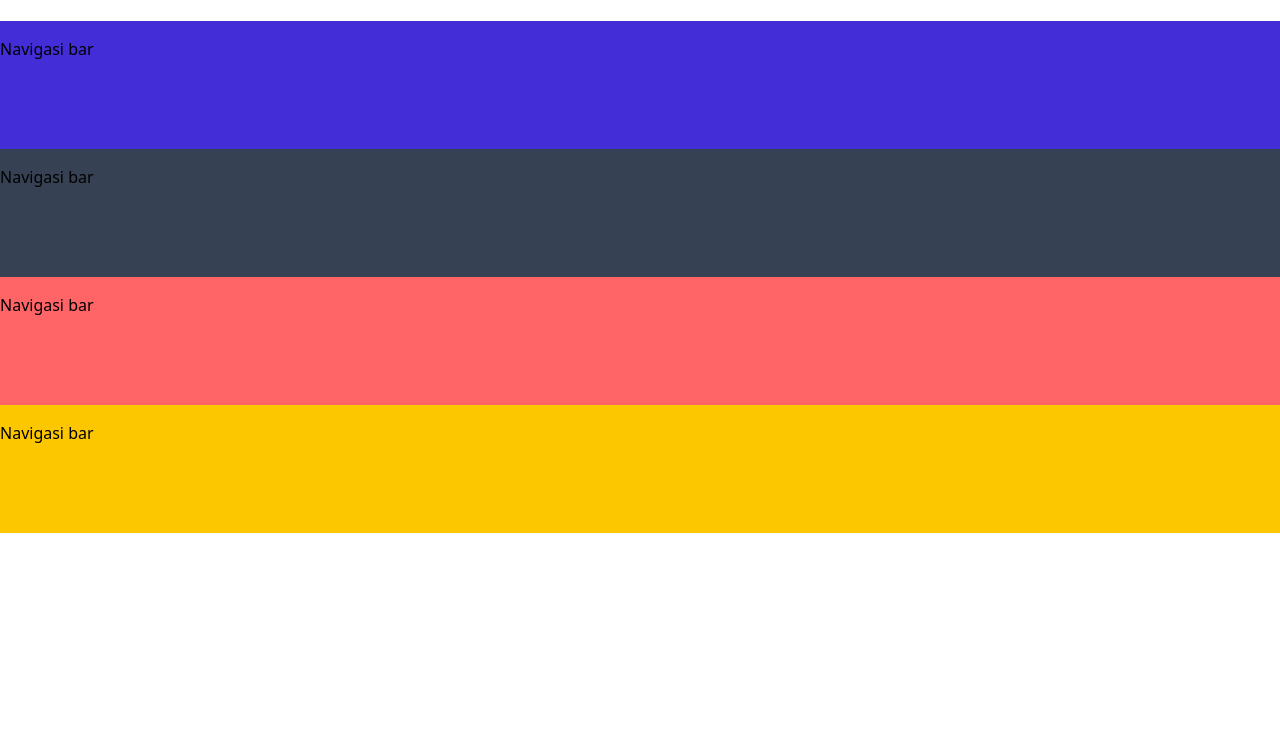
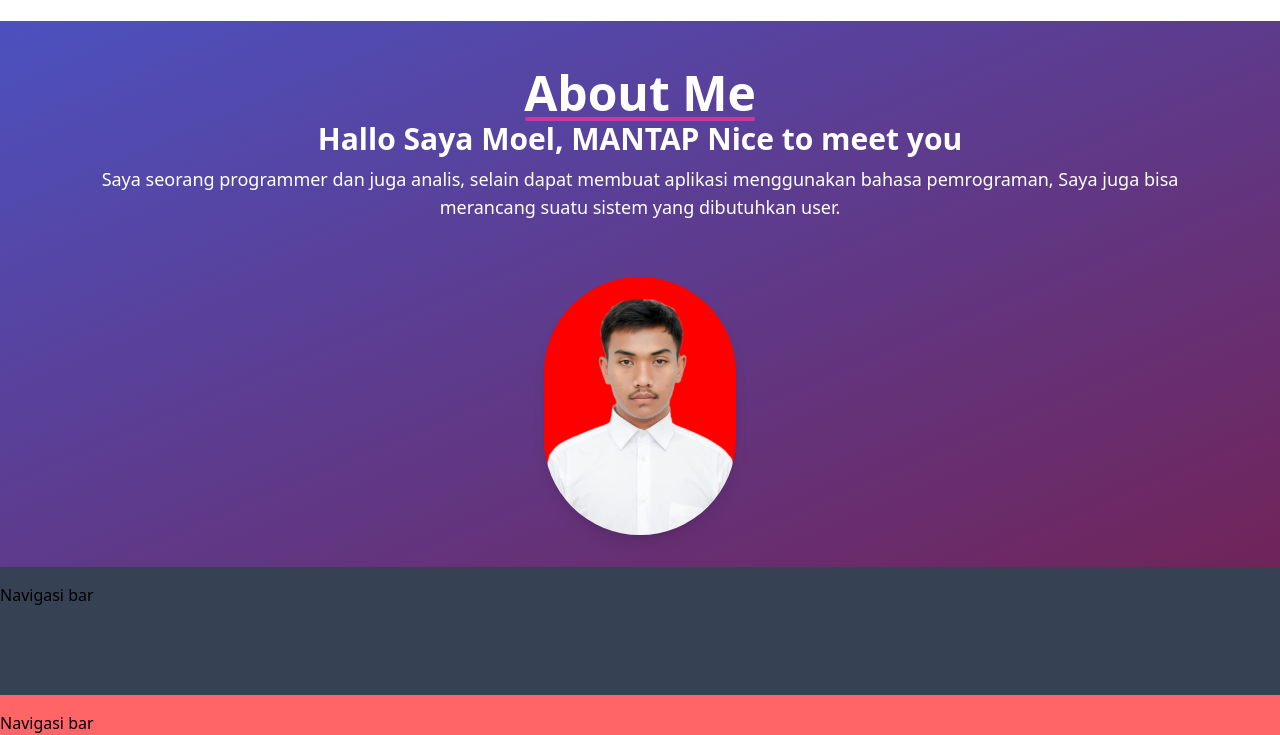
Before and after one commit to DwiMlyno/porto-tailwind, a website: page index.html in a window 1280 px wide. Shown: the part 67-802 px from the top of the page. Drawn offline with Linux system fonts and the light colour scheme.

Commit message:
create-aboutMe

```diff
--- a/index.html
+++ b/index.html
@@ -5,7 +5,14 @@
     <meta name="viewport" content="width=device-width, initial-scale=1.0">
     <link href="./src/output.css" rel="stylesheet">
     <title>Document</title>
+    <style>
+        .gradient
+        {
+            background-image: linear-gradient(to bottom right, #4C51BF, #702459);
+        }
+    </style>
 </head>
+
 <body>
     <section class="w-screen mx-auto px-4">
         <nav class="flex flex-wrap p-6 justify-between">
@@ -30,7 +37,21 @@
             </div>
         </nav>
     </section>
-    <section class="w-screen mx-auto py-4 bg-indigo-700 h-32">Navigasi bar</section>
+    <section class="w-screen mx-auto py-4 gradient">
+        <div class="px-16 py-8">
+            <h1 class="w w-full text-5xl font-bold text-center text-white">About Me</h1>
+            <div class="bg-pink-500 w-2/3 md:w-1/5 opacity-75 rounded h-1 mx-auto"></div>
+            <h2 class="text-3xl font-bold mb-2 text-white text-center">Hallo Saya Moel, MANTAP Nice to meet you</h2>
+            <h3 class="text-lg mb-2 text-white text-center">
+                Saya seorang programmer dan juga analis, selain dapat membuat aplikasi menggunakan bahasa pemrograman, Saya juga bisa merancang suatu sistem yang dibutuhkan user.
+            </h3>
+        </div>
+        <div class="w-full">
+            <div class="py-4 px-4">
+                <img src="asset/233100761.jpg" class="shadow-lg rounded-full max-w-full mx-auto text-center w-48">
+            </div>
+        </div>
+    </section>
     <section class="w-screen mx-auto py-4 bg-gray-700 h-32">Navigasi bar</section>
     <section class="w-screen mx-auto py-4 bg-red-400 h-32">Navigasi bar</section>
     <section class="w-screen mx-auto py-4 bg-yellow-400 h-32">Navigasi bar</section>
```
Also changed, not shown: asset/233100761.jpg (added), asset/foto.jpg (added), asset/squidward.jpg (added), src/output.css.
